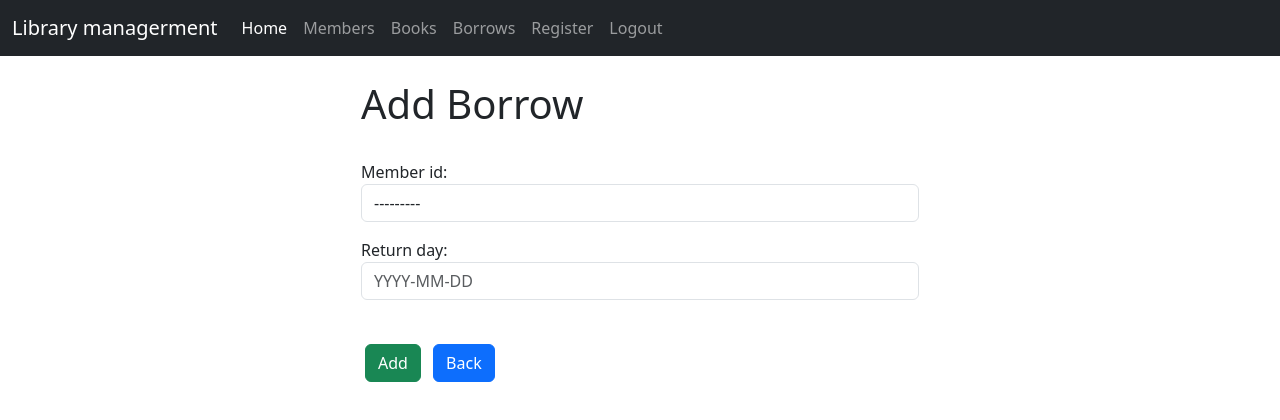
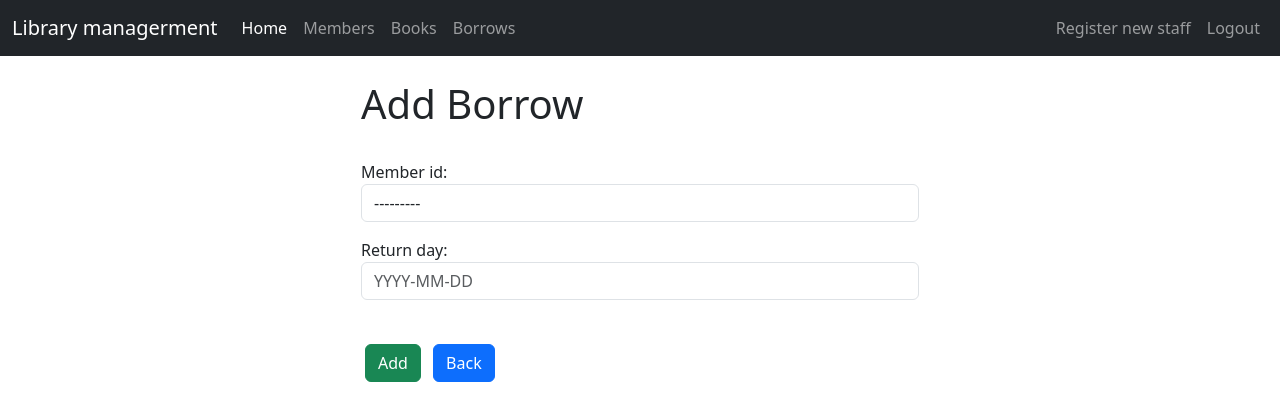
Before and after one commit to Toshiiiii1/library_management_system, a Django app: page /addborrow/ in a window 1280 px wide. Shown: the top 420 px of the page. Run offline with Django 4.2, Linux system fonts and the light colour scheme; the visitor is signed in with stand-in values (Sample User, id 1).

Commit message:
modified navbar

```diff
--- a/manager/templates/navbar.html
+++ b/manager/templates/navbar.html
@@ -15,24 +15,24 @@
 		<div class="collapse navbar-collapse" id="navbarSupportedContent">
 			<ul class="navbar-nav me-auto mb-2 mb-lg-0">
 				<li class="nav-item">
-					<a class="nav-link active d-flex" aria-current="page" href="{% url 'home' %}"
-						>Home</a
-					>
+					<a class="nav-link active d-flex" aria-current="page" href="{% url 'home' %}">Home</a>
 				</li>
 				<!-- neu nguoi dung dang nhap thi hien thi nut Dang xuat -->
 				{% if user.is_authenticated %}
 					<li class="nav-item"><a class="nav-link" href="{% url 'member' %}">Members</a></li>
 					<li class="nav-item"><a class="nav-link" href="{% url 'books' %}">Books</a></li>
 					<li class="nav-item"><a class="nav-link" href="{% url 'borrow' %}">Borrows</a></li>
+				{% endif %}
+			</ul>
+			<ul class="navbar-nav ml-auto">
 				{% if user.is_superuser %}
 				<li class="nav-item">
-						<a class="nav-link" href="{% url 'register' %}">Register</a>
+					<a class="nav-link" href="{% url 'register' %}">Register new staff</a>
 				</li>
 				{% endif %}
 				<li class="nav-item">
 					<a class="nav-link" href="{% url 'logout' %}">Logout</a>
 				</li>
-				{% endif %}
 			</ul>
 		</div>
 	</div>
```
Lines whose indentation alone changed are shown as unchanged.
